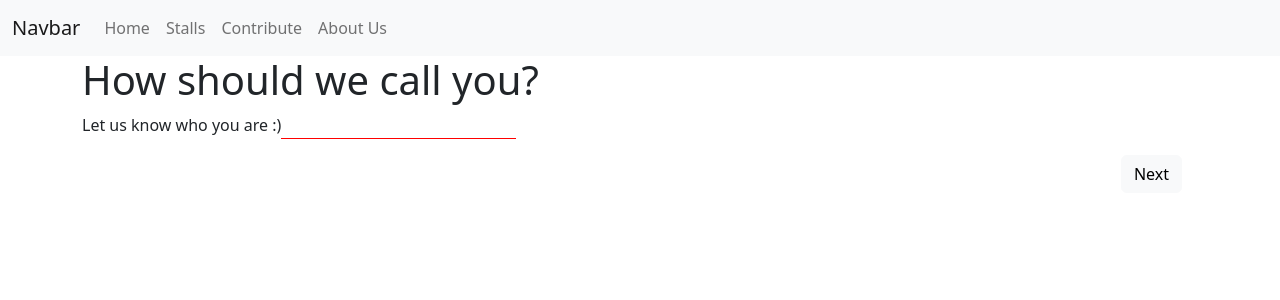
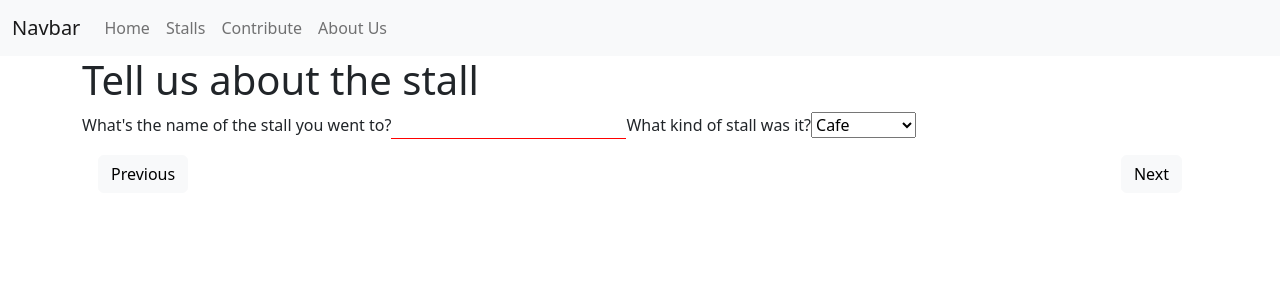
Before and after one commit to muhdarifrawi/2022-project2-react-special-diet, a React (Create React App) app: page / in a window 1280 px wide. Shown: the top 300 px of the page. Built offline with nearby package versions, Linux system fonts and the light colour scheme.

Commit message:
edited option dropdown in conPage2.

```diff
--- a/src/components/ConPage2.js
+++ b/src/components/ConPage2.js
@@ -2,6 +2,12 @@ import React from "react";
 import "../css/ConPage.css"
 
 export default class ConPage2 extends React.Component {
+    state = {
+        allStallType:["Cafe", "Fast Food", "Hawker", "Restaurant", "Others" ],
+        stallName:"",
+        stallType:""
+    }
+
     render() {
         return (
             <React.Fragment>
@@ -14,11 +20,11 @@ export default class ConPage2 extends React.Component {
                     What kind of stall was it?
                 </label>
                 <select>
-                    <option>Hawker</option>
-                    <option>Restaurant</option>
-                    <option>Cafe</option>
-                    <option>Fast Food</option>
-                    <option>Others</option>
+                    {this.state.allStallType.map(st=>
+                    <option value={st} key={st}>
+                        {st}
+                    </option>
+                    )}
                 </select>
             </React.Fragment>
         )
--- a/src/components/Contribute.js
+++ b/src/components/Contribute.js
@@ -9,7 +9,7 @@ import ConPage7 from "./ConPage7"
 
 export default class Contribute extends React.Component {
     state = {
-        conPage: 1,
+        conPage: 2,
         error:false,
         data:{
             "dateSubmitted": "",
```
